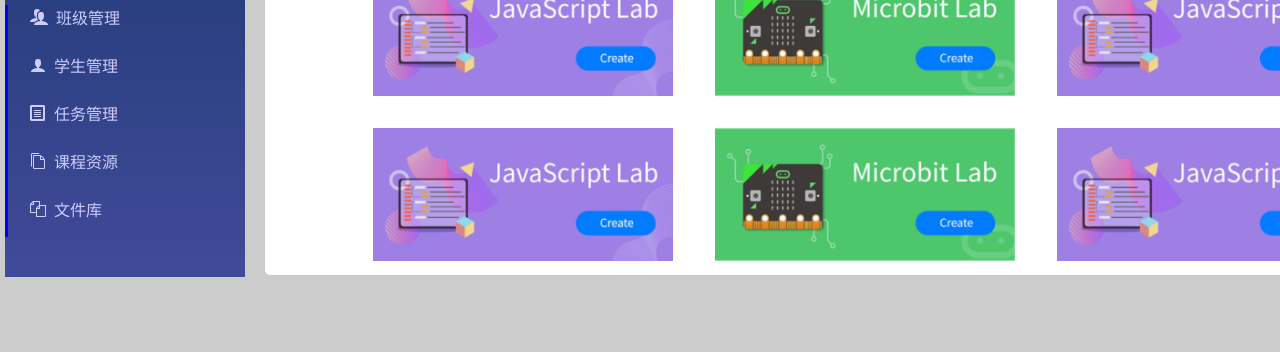
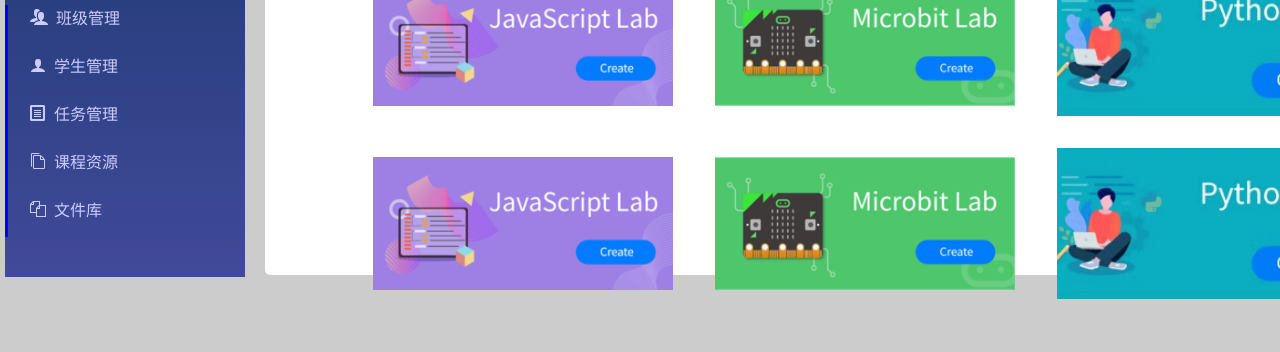
Before and after one commit to xiaoxihurong/practice1, a plain HTML site: page index.html in a window 1280 px wide. Shown: the part 448-800 px from the top of the page. Drawn offline with Linux system fonts and the light colour scheme; files whose address does not match are found by name.

Commit message:
面试要求写页面

```diff
--- a/index.html
+++ b/index.html
@@ -26,7 +26,7 @@
         			<option>Englis</option>
         			<option>한국어</option>
         			<option>العربيه</option>
-        			<option>Français</option>
+        			<option>Français</option3
         		</select>
         	</span>
         	<span><a href="#">GET HELP</a></span>
@@ -80,12 +80,12 @@
                 <tr>
                     <td><img src="images/1.png"></td>
                     <td><img src="images/2.png"></td>
-                    <td><img src="images/1.png"></td>
+                    <td><img src="images/3.png"></td>
                 </tr>
                 <tr>
                     <td><img src="images/1.png"></td>
                     <td><img src="images/2.png"></td>
-                    <td><img src="images/1.png"></td>
+                    <td><img src="images/3.png"></td>
                 </tr>
             </table>
         </div>
```
Also changed, not shown: images/3.jpg (deleted), images/3.png (added).
